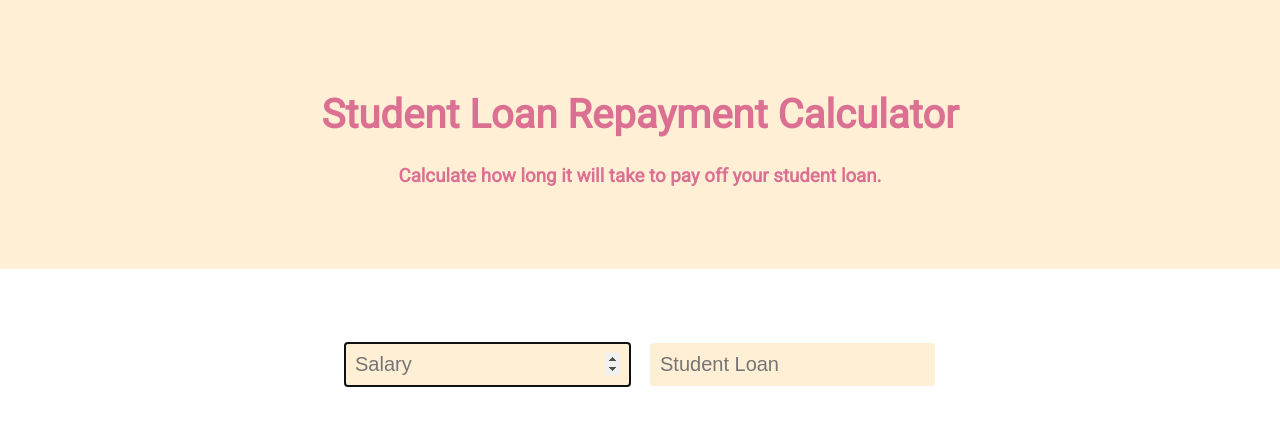
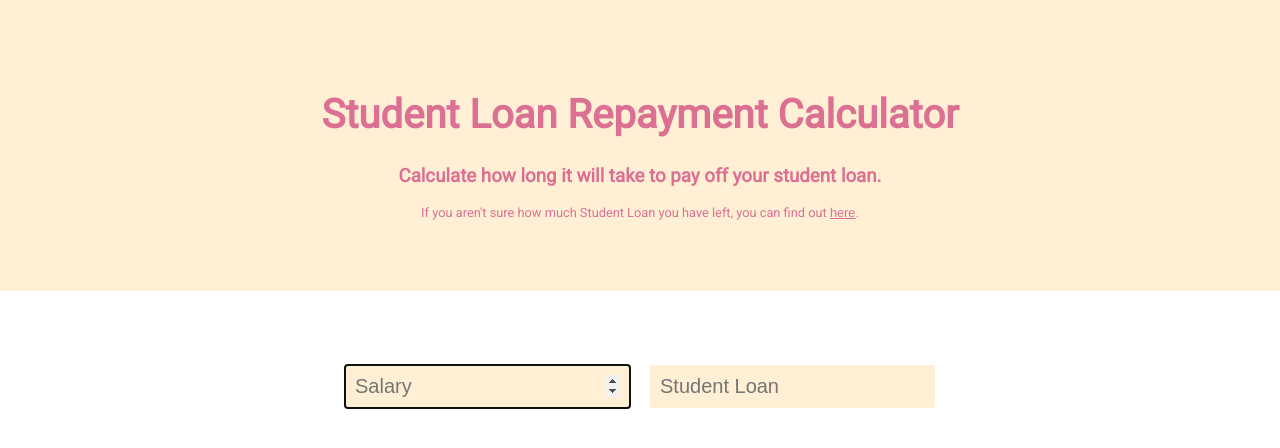
Before and after one commit to InsidersByte/student-loan-repayment-calculator, a React (Create React App) app: page / in a window 1280 px wide. Shown: the top 448 px of the page. Built offline with nearby package versions, Linux system fonts and the light colour scheme.

Commit message:
:sparkles: add link to find out how much student loan you owe

```diff
--- a/src/components/Header.jsx
+++ b/src/components/Header.jsx
@@ -1,14 +1,23 @@
 /* @flow */
 
 import React from 'react';
+import styled from 'styled-components';
 import Wrapper from './Wrapper';
 import Title from './Title';
 import SubTitle from './SubTitle';
+import Text from './Text';
+import Link from './Link';
+import { STUDENT_LOAN_REPAYMENT_URL } from '../constants';
+
+const HeaderText = styled(Text)`
+    font-size: 0.8em;
+`;
 
 const Header = () =>
     <Wrapper>
         <Title>Student Loan Repayment Calculator</Title>
         <SubTitle>Calculate how long it will take to pay off your student loan.</SubTitle>
+        <HeaderText>If you aren't sure how much Student Loan you have left, you can find out <Link href={STUDENT_LOAN_REPAYMENT_URL} target="_blank" rel="noopener noreferrer">here</Link>.</HeaderText>
     </Wrapper>
 ;
 
--- /dev/null
+++ b/src/components/Link.jsx
@@ -0,0 +1,15 @@
+/* @flow */
+
+import styled from 'styled-components';
+
+const Link = styled.a`
+    color: ${props => props.theme.colour};
+    margin: 0.5em 0;
+    font-family: Helvetica, Arial, sans-serif;
+
+    &:hover {
+        text-decoration: underline;
+    }
+`;
+
+export default Link;
--- a/src/constants/index.js
+++ b/src/constants/index.js
@@ -6,3 +6,5 @@ export const STUDENT_LOAN_FREE_AMOUNT = 17495;
 export const STUDENT_LOAN_CONTRIBUTION = 0.09;
 export const STUDENT_LOAN_YEARLY_INTEREST_RATE = 0.0125;
 export const STUDENT_LOAN_MONTHLY_INTEREST_RATE = STUDENT_LOAN_YEARLY_INTEREST_RATE / MONTHS_IN_YEAR;
+
+export const STUDENT_LOAN_REPAYMENT_URL = 'http://studentloanrepayment.co.uk';
```
